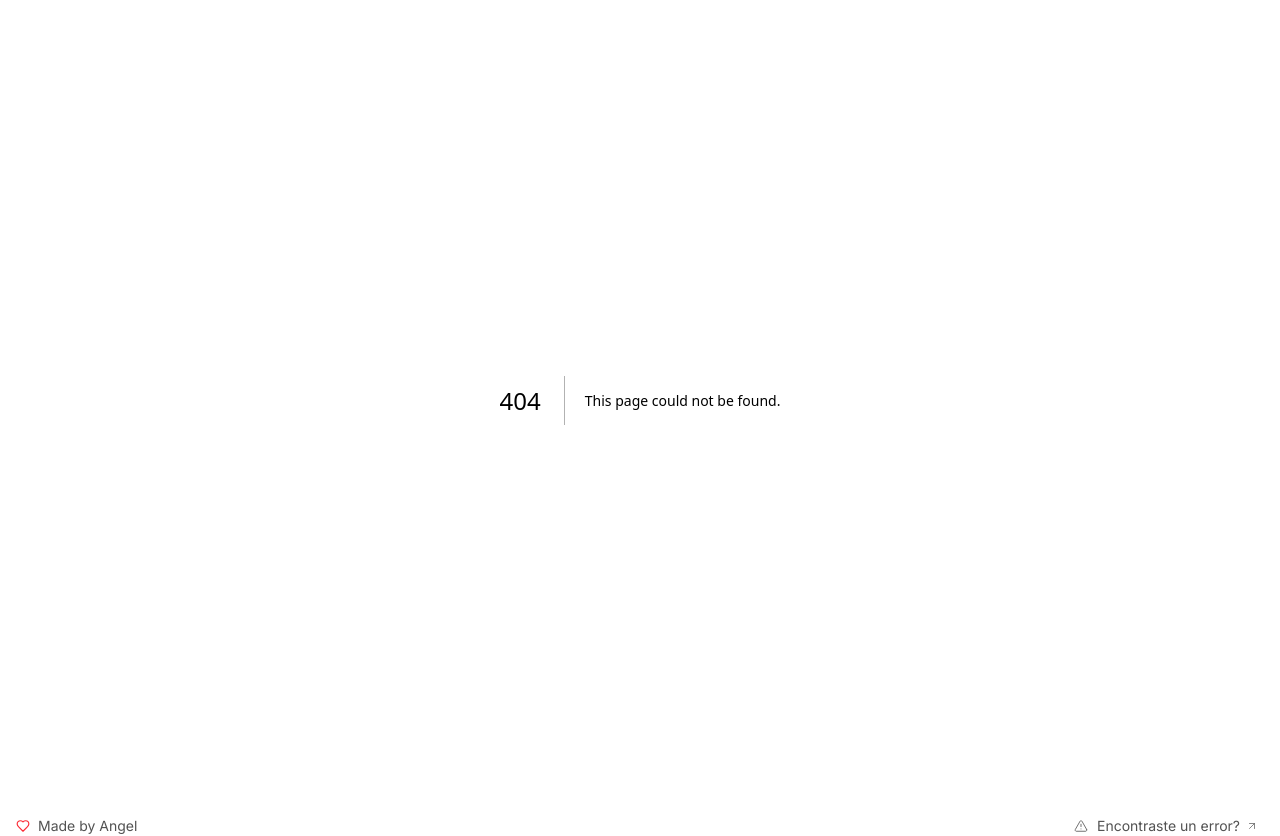
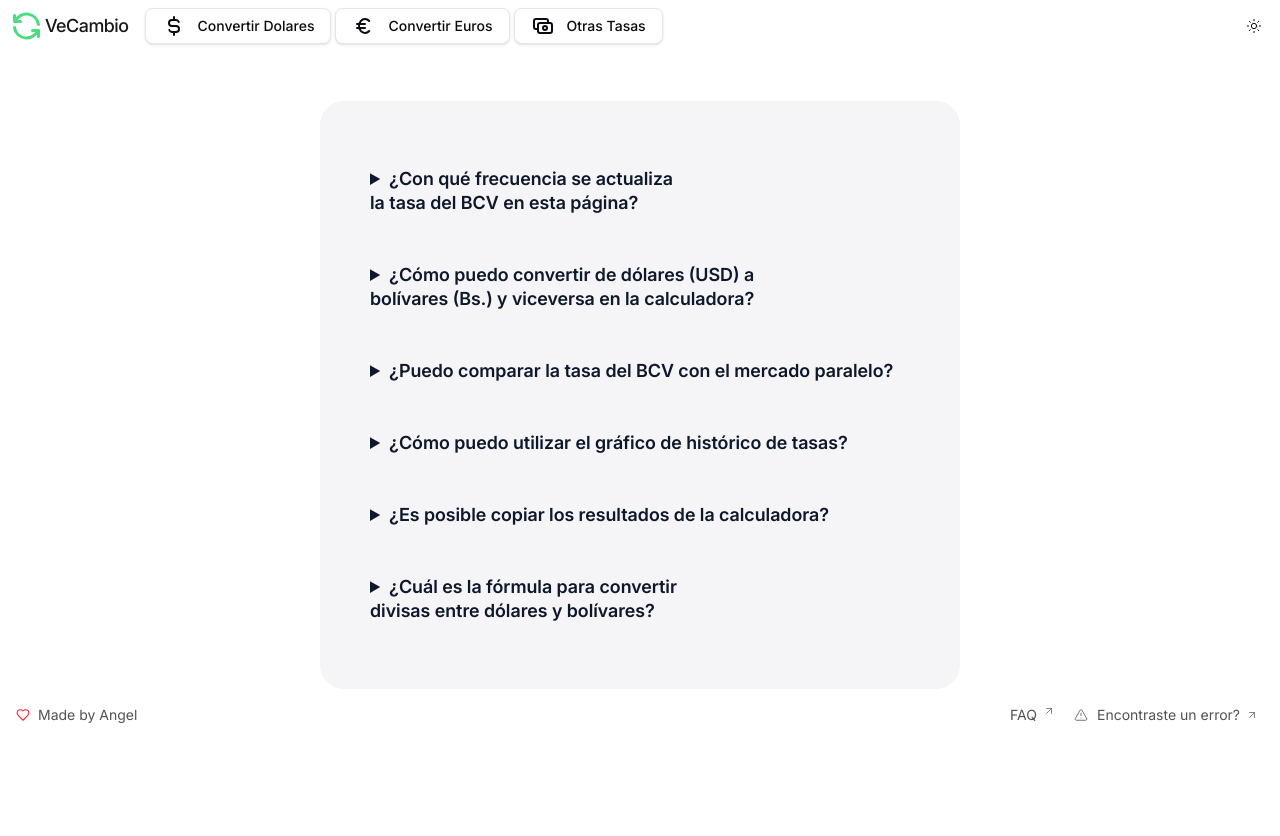
Before and after one commit to angelurrutdev/vecambio, a Next.js app: page /faq in a window 1280 px wide. Before the commit this address had no page. After the commit the page ends 800 px from the top, so only its background shows below. Built offline with nearby package versions, Linux system fonts and the light colour scheme.

Commit message:
add pag FAQ

```diff
--- /dev/null
+++ b/src/app/faq/page.tsx
@@ -0,0 +1,113 @@
+import Header from '@/components/Header'
+import { Container } from '@/components/SectionContainer'
+
+export default function Tasas() {
+	return (
+		<>
+			<Header />
+			<Container>
+				<article>
+					<ul className='mt-4'>
+						<li className='dark:text-primary-white text-primary text-balance mb-4'>
+							<details className='open:bg-secondary-white dark:open:bg-tertiary open:ring-1 open:ring-black/5 dark:open:ring-white/10 p-4 rounded-lg'>
+								<summary className='text-lg leading-6 text-slate-900 dark:text-white font-semibold select-none'>
+									¿Con qué frecuencia se actualiza la tasa del BCV en esta
+									página?
+								</summary>
+								<p className='mt-2 text-lg' id='faq-a1'>
+									La tasa del{' '}
+									<a
+										href='https://www.bcv.org.ve/'
+										target='_blank'
+										rel='noopener noreferrer'
+										className='text-blue-500 underline'
+									>
+										BCV
+									</a>{' '}
+									se actualiza diariamente para asegurarnos de que siempre
+									tengas acceso a la información más reciente.
+								</p>
+							</details>
+						</li>
+						<li className='dark:text-primary-white text-primary text-balance mb-4'>
+							<details className='open:bg-secondary-white dark:open:bg-tertiary open:ring-1 open:ring-black/5 dark:open:ring-white/10 p-4 rounded-lg'>
+								<summary className='text-lg leading-6 text-slate-900 dark:text-white font-semibold select-none'>
+									¿Cómo puedo convertir de dólares (USD) a bolívares (Bs.) y
+									viceversa en la calculadora?
+								</summary>
+								<p className='mt-2 text-lg' id='faq-a2'>
+									Para <strong>convertir de dólares a bolívares</strong>,
+									ingresa el monto en dólares en el campo correspondiente y
+									automáticamente obtendrás el equivalente en bolívares. Para
+									<strong>convertir de bolívares a dólares</strong>, selecciona
+									la opción de bolívares, ingresa la cantidad y la calculadora
+									te proporcionará el valor en dólares.
+								</p>
+							</details>
+						</li>
+						<li className='dark:text-primary-white text-primary text-balance mb-4'>
+							<details className='open:bg-secondary-white dark:open:bg-tertiary open:ring-1 open:ring-black/5 dark:open:ring-white/10 p-4 rounded-lg'>
+								<summary className='text-lg leading-6 text-slate-900 dark:text-white font-semibold select-none'>
+									¿Puedo comparar la tasa del BCV con el mercado paralelo?
+								</summary>
+								<p className='mt-2 text-lg' id='faq-a3'>
+									Sí, nuestra herramienta te permite visualizar tanto la tasa
+									oficial del BCV como la tasa del mercado paralelo para que
+									puedas compararlas fácilmente y elegir la que más te convenga.
+								</p>
+							</details>
+						</li>
+						<li className='dark:text-primary-white text-primary text-balance mb-4'>
+							<details className='open:bg-secondary-white dark:open:bg-tertiary open:ring-1 open:ring-black/5 dark:open:ring-white/10 p-4 rounded-lg'>
+								<summary className='text-lg leading-6 text-slate-900 dark:text-white font-semibold select-none'>
+									¿Cómo puedo utilizar el gráfico de histórico de tasas?
+								</summary>
+								<p className='mt-2 text-lg' id='faq-a4'>
+									El gráfico interactivo te muestra el comportamiento de las
+									tasas de cambio en diferentes periodos (7, 30 y 90 días), lo
+									que te ayuda a analizar las fluctuaciones del valor del
+									bolívar.
+								</p>
+							</details>
+						</li>
+						<li className='dark:text-primary-white text-primary text-balance mb-4'>
+							<details className='open:bg-secondary-white dark:open:bg-tertiary open:ring-1 open:ring-black/5 dark:open:ring-white/10 p-4 rounded-lg'>
+								<summary className='text-lg leading-6 text-slate-900 dark:text-white font-semibold select-none'>
+									¿Es posible copiar los resultados de la calculadora?
+								</summary>
+								<p className='mt-2 text-lg' id='faq-a5'>
+									Sí, nuestra calculadora cuenta con una opción de "Copiar" para
+									que puedas guardar y utilizar los resultados de manera rápida
+									y sencilla en tus operaciones diarias.
+								</p>
+							</details>
+						</li>
+						<li className='dark:text-primary-white text-primary text-balance mb-4'>
+							<details className='open:bg-secondary-white dark:open:bg-tertiary open:ring-1 open:ring-black/5 dark:open:ring-white/10 p-4 rounded-lg'>
+								<summary className='text-lg leading-6 text-slate-900 dark:text-white font-semibold select-none'>
+									¿Cuál es la fórmula para convertir divisas entre dólares y
+									bolívares?
+								</summary>
+								<p className='mt-2 text-lg mb-2' id='faq-a6'>
+									Para convertir de <strong>dólares a bolívares</strong>,
+									utiliza la fórmula:
+								</p>
+								<code className='bg-gray-100 dark:bg-neutral-800 p-2 rounded-lg text-md'>
+									Monto en bolívares = Monto en dólares × Tasa de cambio
+								</code>
+								<p className='mt-4 text-lg mb-2' id='faq-a6'>
+									Para convertir de <strong>bolívares a dólares</strong>, la
+									fórmula es
+								</p>
+								<code className='bg-gray-100 dark:bg-neutral-800 p-2 rounded-lg text-md'>
+									Monto en dólares = Monto en bolívares ÷ Tasa de cambio
+								</code>
+								<p></p>
+							</details>
+						</li>
+					</ul>
+				</article>
+			</Container>
+		</>
+	)
+}
--- a/src/components/Footer.tsx
+++ b/src/components/Footer.tsx
@@ -1,6 +1,6 @@
 export default function Footer() {
 	return (
-		<footer className='group w-full text-sm text-neutral-600 dark:text-neutral-400 bg-white/60 backdrop-blur-md dark:bg-neutral-900/60 bottom-0 mt-4'>
+		<footer className='group w-full my-3 text-sm text-neutral-600 dark:text-neutral-400 bg-white/60 backdrop-blur-md dark:bg-neutral-900/60 bottom-0 mt-4'>
 			<div className='mx-4 flex items-center justify-between'>
 				<div className='flex items-center space-x-2'>
 					<svg
@@ -21,6 +21,27 @@ export default function Footer() {
 					<p>Made by Angel</p>
 				</div>
 				<div className='flex items-center'>
+					<a
+						href='/faq'
+						className='mr-2 flex hover:underline text-neutral-600 transition-colors duration-100 hover:text-black dark:text-neutral-400 dark:decoration-neutral-700 dark:hover:text-white'
+					>
+						FAQ
+						<svg
+							xmlns='http://www.w3.org/2000/svg'
+							width='24'
+							height='12'
+							viewBox='0 0 24 24'
+							fill='none'
+							stroke='currentColor'
+							strokeWidth='1.4'
+							strokeLinecap='round'
+							strokeLinejoin='round'
+							className='lucide lucide-arrow-up-right'
+						>
+							<path d='M7 7h10v10'></path>
+							<path d='M7 17 17 7'></path>
+						</svg>
+					</a>
 					<a
 						href='https://github.com/angelurrutdev/vecambio/issues/new'
 						target='_blank'
--- a/src/components/Header.tsx
+++ b/src/components/Header.tsx
@@ -1,8 +1,13 @@
 import React from 'react'
 import { Logo, EuroIcon, DollarIcon, CashIcon } from '../icons/icons'
 import Link from 'next/link'
+import { ModeToggle } from './ThemeToggle'
 
-function Header({ children }: { children: React.ReactNode }) {
+interface HeaderProps {
+	children?: React.ReactNode // 'children' ahora es opcional
+}
+
+function Header({ children }: HeaderProps) {
 	return (
 		<header className='border-b py-2 md:py-2 ring-white/40 dark:ring-white dark:border-b-white/40 border-b-white/20 px-2 text-dusky flex flex-row justify-between items-center'>
 			<nav className='flex flex-row'>
@@ -16,9 +21,7 @@ function Header({ children }: { children: React.ReactNode }) {
 					<li>
 						<Link
 							href='/'
-							className='
-            dark:text-white
-            inline-flex items-center space-x-3 justify-center whitespace-nowrap rounded-md text-sm font-medium transition-colors focus-visible:outline-none focus-visible:ring-1 disabled:pointer-events-none disabled:opacity-50 dark:focus-visible:ring-neutral-700 focus-visible:ring-neutral-500 border border-neutral-200 bg-white shadow-sm hover:bg-neutral-100 hover:text-neutral-900 dark:border-neutral-800 dark:bg-neutral-900 dark:hover:bg-neutral-800 dark:hover:text-neutral-50 dark:hover:border-neutral-700/50 h-9 px-4 py-2 group'
+							className='dark:text-white inline-flex items-center space-x-3 justify-center whitespace-nowrap rounded-md text-sm font-medium transition-colors focus-visible:outline-none focus-visible:ring-1 disabled:pointer-events-none disabled:opacity-50 dark:focus-visible:ring-neutral-700 focus-visible:ring-neutral-500 border border-neutral-200 bg-white shadow-sm hover:bg-neutral-100 hover:text-neutral-900 dark:border-neutral-800 dark:bg-neutral-900 dark:hover:bg-neutral-800 dark:hover:text-neutral-50 dark:hover:border-neutral-700/50 h-9 px-4 py-2 group'
 						>
 							<DollarIcon aria-hidden='true' />
 							<span className='md:block hidden'>Convertir Dolares</span>
@@ -27,8 +30,7 @@ function Header({ children }: { children: React.ReactNode }) {
 					<li>
 						<Link
 							href='/euros'
-							className=' mx-1 dark:text-white
-            inline-flex items-center space-x-3 justify-center whitespace-nowrap rounded-md text-sm font-medium transition-colors focus-visible:outline-none focus-visible:ring-1 disabled:pointer-events-none disabled:opacity-50 dark:focus-visible:ring-neutral-700 focus-visible:ring-neutral-500 border border-neutral-200 bg-white shadow-sm hover:bg-neutral-100 hover:text-neutral-900 dark:border-neutral-800 dark:bg-neutral-900 dark:hover:bg-neutral-800 dark:hover:text-neutral-50 dark:hover:border-neutral-700/50 h-9 px-4 py-2 group'
+							className=' mx-1 dark:text-white inline-flex items-center space-x-3 justify-center whitespace-nowrap rounded-md text-sm font-medium transition-colors focus-visible:outline-none focus-visible:ring-1 disabled:pointer-events-none disabled:opacity-50 dark:focus-visible:ring-neutral-700 focus-visible:ring-neutral-500 border border-neutral-200 bg-white shadow-sm hover:bg-neutral-100 hover:text-neutral-900 dark:border-neutral-800 dark:bg-neutral-900 dark:hover:bg-neutral-800 dark:hover:text-neutral-50 dark:hover:border-neutral-700/50 h-9 px-4 py-2 group'
 						>
 							<EuroIcon aria-hidden='true' />
 							<span className='md:block hidden'>Convertir Euros</span>
@@ -36,9 +38,8 @@ function Header({ children }: { children: React.ReactNode }) {
 					</li>
 					<li>
 						<Link
-							href='/otrosmonitores'
-							className=' dark:text-white
-            inline-flex items-center space-x-3 justify-center whitespace-nowrap rounded-md text-sm font-medium transition-colors focus-visible:outline-none focus-visible:ring-1 disabled:pointer-events-none disabled:opacity-50 dark:focus-visible:ring-neutral-700 focus-visible:ring-neutral-500 border border-neutral-200 bg-white shadow-sm hover:bg-neutral-100 hover:text-neutral-900 dark:border-neutral-800 dark:bg-neutral-900 dark:hover:bg-neutral-800 dark:hover:text-neutral-50 dark:hover:border-neutral-700/50 h-9 px-4 py-2 group'
+							href='/tasas'
+							className=' dark:text-white inline-flex items-center space-x-3 justify-center whitespace-nowrap rounded-md text-sm font-medium transition-colors focus-visible:outline-none focus-visible:ring-1 disabled:pointer-events-none disabled:opacity-50 dark:focus-visible:ring-neutral-700 focus-visible:ring-neutral-500 border border-neutral-200 bg-white shadow-sm hover:bg-neutral-100 hover:text-neutral-900 dark:border-neutral-800 dark:bg-neutral-900 dark:hover:bg-neutral-800 dark:hover:text-neutral-50 dark:hover:border-neutral-700/50 h-9 px-4 py-2 group mr-[340px]'
 						>
 							<CashIcon aria-hidden='true' />
 							<span className='md:block hidden'>Otras Tasas</span>
@@ -47,6 +48,7 @@ function Header({ children }: { children: React.ReactNode }) {
 				</ul>
 			</nav>
 			{children}
+			<ModeToggle />
 		</header>
 	)
 }
--- a/src/components/HeaderToggle.tsx
+++ b/src/components/HeaderToggle.tsx
@@ -1,5 +1,4 @@
 import React from 'react'
-import { ModeToggle } from './ThemeToggle'
 
 interface Props {
 	value: number // Changed to number
@@ -29,7 +28,6 @@ const HeaderToggle = ({ value, value_datetime, sign }: Props) => {
 						{value_datetime || 'No date available'}
 					</span>
 				</div>
-				<ModeToggle />
 			</div>
 		</div>
 	)
```
